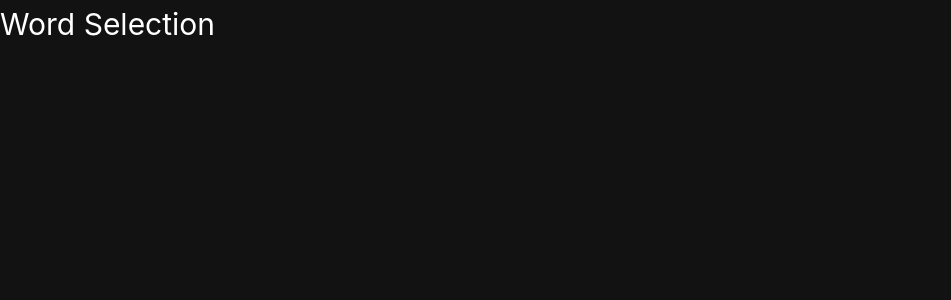
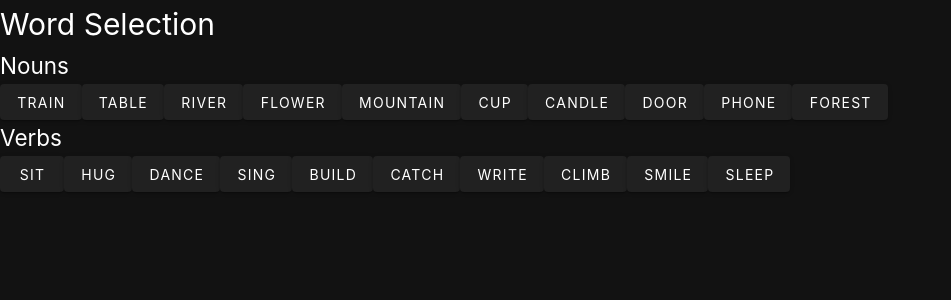
Before and after one commit to craighuang5/jackbox, a Vue app: page /word_select in a window 1280 px wide. Shown: the top 300 px of the page, without its empty margins (0-951 px from the left). Built offline with nearby package versions, Linux system fonts and the light colour scheme; no server answers.

Commit message:
feat: frontend functionality to display nouns and verbs for users to select

```diff
--- a/src/components/wordSelectComponent.vue
+++ b/src/components/wordSelectComponent.vue
@@ -1,7 +1,8 @@
 <script setup lang="ts">
-import { computed } from 'vue';
+import { ref, computed } from 'vue';
 import { useGameSessionStore } from '@/stores/gameSessionStore';
 import router from '@/router';
+import { NOUN_COUNT, VERB_COUNT, NOUN_LIMIT, VERB_LIMIT, NOUNS, VERBS } from '@/constants/wordConstants';
 
 const gameSessionStore = useGameSessionStore();
 const timer = computed(() => gameSessionStore.timer);
@@ -10,13 +11,73 @@ function leave() {
   gameSessionStore.leaveGame();
   router.push({ name: 'home' });
 }
+
+function getRandomWords(words: string[], count: number): string[] {
+  const shuffled = words.sort(() => 0.5 - Math.random());
+  return shuffled.slice(0, count);
+}
+
+const randomNouns = ref(getRandomWords(NOUNS, NOUN_COUNT));
+const randomVerbs = ref(getRandomWords(VERBS, VERB_COUNT));
+const selectedNouns = ref<string[]>([]);
+const selectedVerbs = ref<string[]>([]);
+
+function toggleSelection(word: string, type: 'noun' | 'verb') {
+  if (type === 'noun') {
+    const index = selectedNouns.value.indexOf(word);
+    if (index === -1) {
+      if (selectedNouns.value.length < NOUN_LIMIT) {
+        selectedNouns.value.push(word);
+      }
+    } else {
+      selectedNouns.value.splice(index, 1);
+    }
+  } else {
+    const index = selectedVerbs.value.indexOf(word);
+    if (index === -1) {
+      if (selectedVerbs.value.length < VERB_LIMIT) {
+        selectedVerbs.value.push(word);
+      }
+    } else {
+      selectedVerbs.value.splice(index, 1);
+    }
+  }
+}
+
+function isSelected(word: string, type: 'noun' | 'verb') {
+  if (type === 'noun') {
+    return selectedNouns.value.includes(word);
+  } else {
+    return selectedVerbs.value.includes(word);
+  }
+}
 </script>
 
 <template>
   <h1>Word Selection</h1>
   <p v-if="timer > -1">Time left: {{ timer }}</p>
+  <div>
+    <h2>Nouns</h2>
+    <div>
+      <v-btn v-for="noun in randomNouns" :key="noun" :class="{ selected: isSelected(noun, 'noun') }"
+        @click="toggleSelection(noun, 'noun')">
+        {{ noun }}
+      </v-btn>
+    </div>
+    <h2>Verbs</h2>
+    <div>
+      <v-btn v-for="verb in randomVerbs" :key="verb" :class="{ selected: isSelected(verb, 'verb') }"
+        @click="toggleSelection(verb, 'verb')">
+        {{ verb }}
+      </v-btn>
+    </div>
+  </div>
   <!-- <v-btn @click="leave()">Leave</v-btn> -->
 </template>
 
-<style scoped lang="sass">
+<style scoped lang="scss">
+.selected {
+  background-color: #42b983;
+  color: white;
+}
 </style>
--- /dev/null
+++ b/src/constants/wordConstants.ts
@@ -0,0 +1,68 @@
+export const NOUN_COUNT = 10;
+export const VERB_COUNT = 10;
+export const NOUN_LIMIT = 5;
+export const VERB_LIMIT = 5;
+export const NOUNS = [
+  'book',
+  'phone',
+  'river',
+  'mountain',
+  'chair',
+  'pencil',
+  'computer',
+  'school',
+  'bird',
+  'cat',
+  'guitar',
+  'bottle',
+  'ocean',
+  'train',
+  'pizza',
+  'window',
+  'door',
+  'garden',
+  'city',
+  'bridge',
+  'cloud',
+  'camera',
+  'flower',
+  'clock',
+  'table',
+  'shoe',
+  'forest',
+  'planet',
+  'candle',
+  'cup'
+];
+export const VERBS = [
+  'sing',
+  'dance',
+  'cook',
+  'paint',
+  'drive',
+  'read',
+  'listen',
+  'climb',
+  'laugh',
+  'cry',
+  'draw',
+  'write',
+  'sleep',
+  'eat',
+  'drink',
+  'play',
+  'build',
+  'break',
+  'fix',
+  'watch',
+  'talk',
+  'smile',
+  'fly',
+  'walk',
+  'sit',
+  'stand',
+  'throw',
+  'catch',
+  'think',
+  'hug'
+];
```
